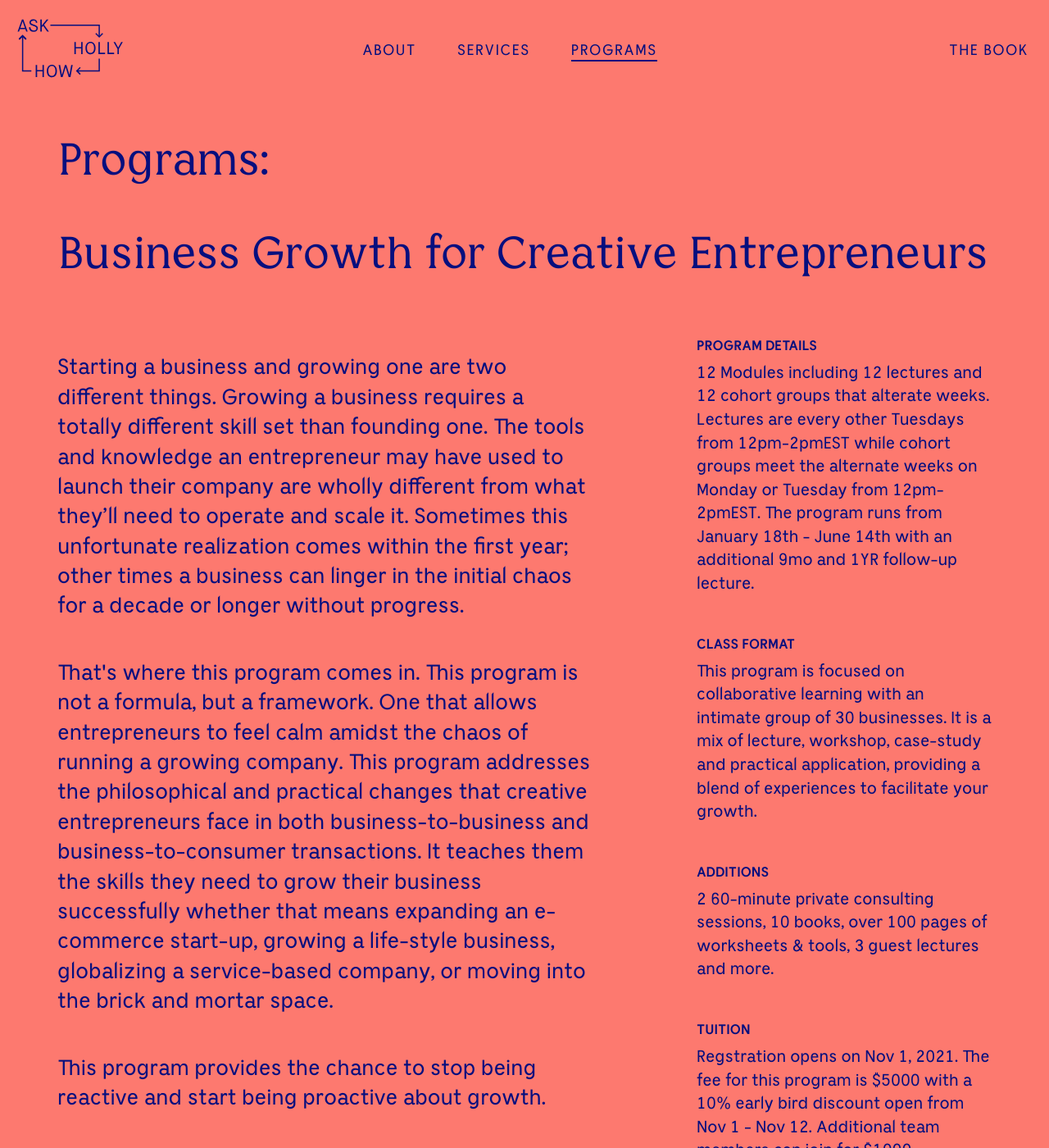
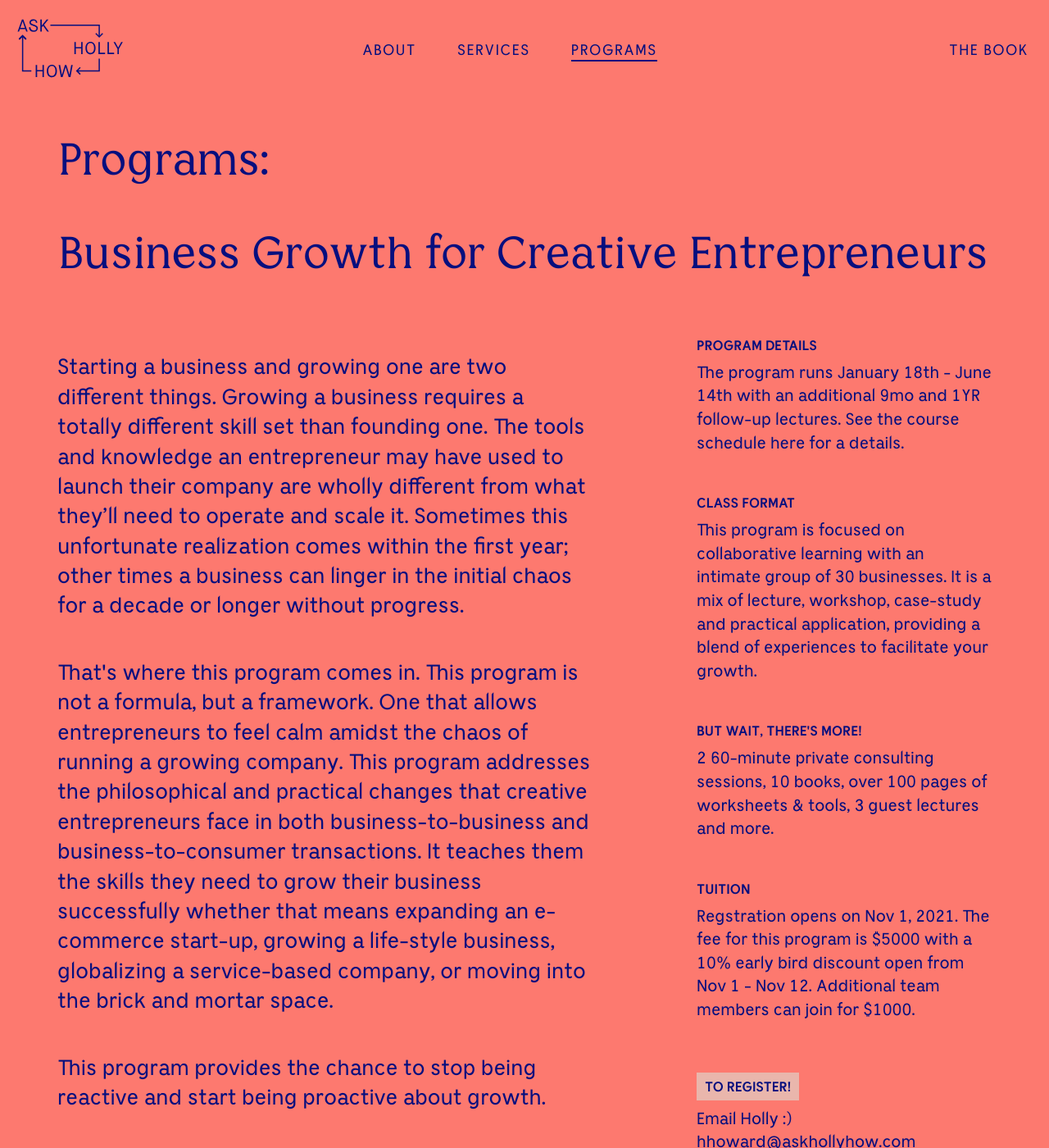
Before and after one commit to hollyhoward78/ask-holly-how, a Jekyll site: the page built from _pages/programs.md, in a window 1280 px wide and 1400 px high. Shown: the whole window at 82% size. Built offline with Jekyll 4.4.1, drawn with Linux system fonts in a browser that asks for light colours; a script that is not in the unit is left out; comment, search, counter and statistics services are not loaded.

Commit message:
Update programs.html

```diff
--- a/_layouts/programs.html
+++ b/_layouts/programs.html
@@ -31,12 +31,12 @@
         <div class="col-lg-4 col-lg-offset-1 col-md-4 m-lg-t-0 m-md-t-3 m-sm-t-3 m-xs-t-3">
 
           <h6>Program Details</h6>
-          <p>12 Modules including 12 lectures and 12 cohort groups that alterate weeks. Lectures are every other Tuesdays from 12pm-2pmEST while cohort groups meet the alternate weeks on Monday or Tuesday from 12pm-2pmEST. The program runs from January 18th - June 14th with an additional 9mo and 1YR follow-up lecture.</p>
+          <p>The program runs January 18th - June 14th with an additional 9mo and 1YR follow-up lectures. See the course schedule here for a details.</p>
 
           <h6 class="m-xs-t-2">Class Format</h6>
           <p>This program is focused on collaborative learning with an intimate group of 30 businesses. It is a mix of lecture, workshop, case-study and practical application, providing a blend of experiences to facilitate your growth.</p>
 
-          <h6 class="m-xs-t-2">Additions</h6>
+          <h6 class="m-xs-t-2">But wait, there's more!</h6>
           <p>2 60-minute private consulting sessions, 10 books, over 100 pages of worksheets & tools, 3 guest lectures and more.</p>
 
           <h6 class="m-xs-t-2">Tuition</h6>
```
